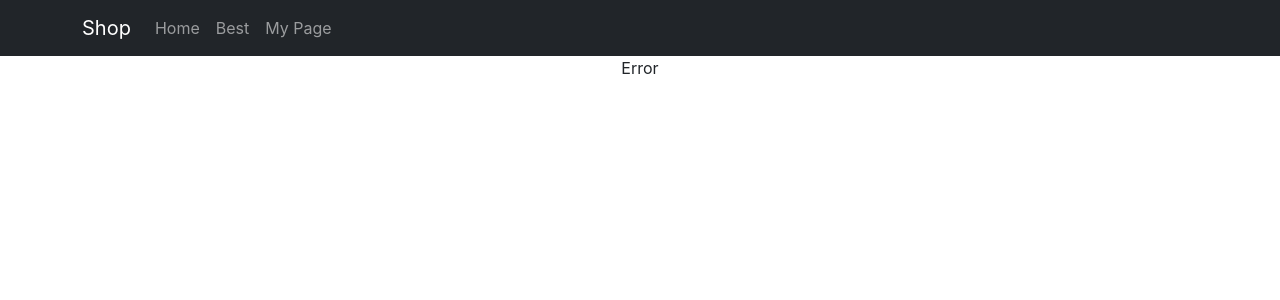
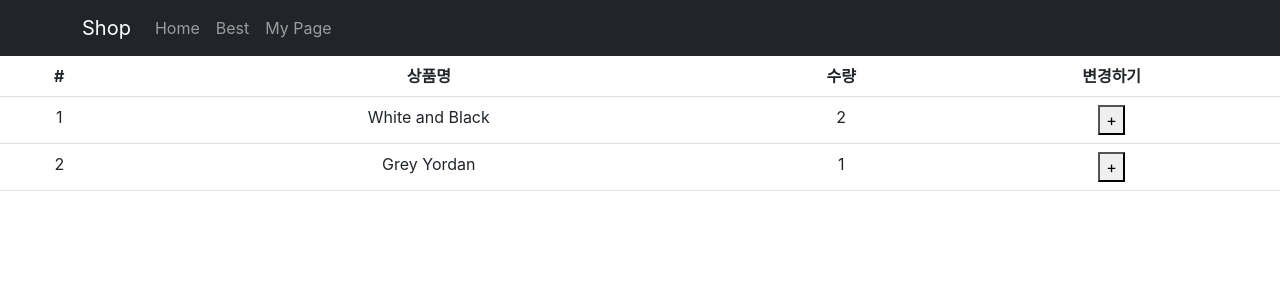
Before and after one commit to BoKyoungChoo/shopping-mall, a React (Create React App) app: page /cart in a window 1280 px wide. Shown: the top 300 px of the page. Built offline with nearby package versions, Linux system fonts and the light colour scheme.

Commit message:
Feat: redux 설치 후 사용

```diff
--- a/package.json
+++ b/package.json
@@ -3,6 +3,7 @@
   "version": "0.1.0",
   "private": true,
   "dependencies": {
+    "@reduxjs/toolkit": "^2.0.1",
     "@testing-library/jest-dom": "^5.17.0",
     "@testing-library/react": "^13.4.0",
     "@testing-library/user-event": "^13.5.0",
@@ -11,6 +12,7 @@
     "react": "^18.2.0",
     "react-bootstrap": "^2.9.1",
     "react-dom": "^18.2.0",
+    "react-redux": "^9.0.4",
     "react-router-dom": "^6.20.0",
     "react-scripts": "5.0.1",
     "web-vitals": "^2.1.4"
--- a/src/App.js
+++ b/src/App.js
@@ -1,10 +1,11 @@
 import { Col, Container, Nav, Navbar, Row } from "react-bootstrap";
 import "./App.css";
 import { Routes, Route, Link, useNavigate } from "react-router-dom";
-import Main from "./page";
-import Detail from "./page/detail";
-import Mypage from "./page/mypage";
-import Error from "./page/error";
+import Main from "./page/Main";
+import Detail from "./page/Detail";
+import Mypage from "./page/Mypage";
+import Error from "./page/Error";
+import Cart from "./page/Cart";
 
 function App() {
   const navigate = useNavigate();
@@ -36,6 +37,7 @@ function App() {
           <Route path="point" element={<div>포인트내역</div>} />
         </Route>
         <Route path="*" element={<Error />} />
+        <Route path="/cart" element={<Cart />} />
       </Routes>
     </div>
   );
--- a/src/index.js
+++ b/src/index.js
@@ -4,14 +4,16 @@ import "./index.css";
 import App from "./App";
 import reportWebVitals from "./reportWebVitals";
 import { BrowserRouter } from "react-router-dom";
+import { Provider } from "react-redux";
+import store from "./store";
 
 const root = ReactDOM.createRoot(document.getElementById("root"));
 root.render(
-  <React.StrictMode>
+  <Provider store={store}>
     <BrowserRouter>
       <App />
     </BrowserRouter>
-  </React.StrictMode>
+  </Provider>
 );
 
 // If you want to start measuring performance in your app, pass a function
--- /dev/null
+++ b/src/page/Cart.jsx
@@ -0,0 +1,47 @@
+import { useDispatch, useSelector } from "react-redux";
+
+import { Table } from "react-bootstrap";
+import { nameChangeFn } from "../store";
+
+const Cart = () => {
+  const userName = useSelector((state) => state.userName);
+  const productList = useSelector((state) => state.productList);
+  const dispatch = useDispatch();
+
+  return (
+    <div>
+      <Table>
+        <thead>
+          <tr>
+            <th>#</th>
+            <th>상품명</th>
+            <th>수량</th>
+            <th>변경하기</th>
+          </tr>
+        </thead>
+        <tbody>
+          {productList.map((product, index) => {
+            return (
+              <tr key={product.id}>
+                <td>{index + 1}</td>
+                <td>{product.name}</td>
+                <td>{product.count}</td>
+                <td>
+                  <button
+                    onClick={() => {
+                      dispatch(nameChangeFn());
+                    }}
+                  >
+                    +
+                  </button>
+                </td>
+              </tr>
+            );
+          })}
+        </tbody>
+      </Table>
+    </div>
+  );
+};
+
+export default Cart;
--- a/src/page/index.jsx
+++ b/src/page/Main.jsx
@@ -5,6 +5,7 @@ import axios from "axios";
 import { useEffect, useState } from "react";
 
 let btnClickNum = 2;
+
 const Main = ({ data }) => {
   console.log(btnClickNum);
   const [dataList, setDataList] = useState(data);
--- /dev/null
+++ b/src/store.js
@@ -0,0 +1,34 @@
+import { configureStore, createSlice } from "@reduxjs/toolkit";
+
+const userName = createSlice({
+  name: "userName",
+  initialState: "추복영",
+  reducers: {
+    nameChangeFn(state) {
+      return "추보경";
+    },
+  },
+});
+
+export const { nameChangeFn } = userName.actions;
+
+const userPhoneNumber = createSlice({
+  name: "userPhoneNumber",
+  initialState: "010-3899-0102",
+});
+
+const productList = createSlice({
+  name: "productList",
+  initialState: [
+    { id: 0, name: "White and Black", count: 2 },
+    { id: 2, name: "Grey Yordan", count: 1 },
+  ],
+});
+
+export default configureStore({
+  reducer: {
+    userName: userName.reducer,
+    userPhoneNumber: userPhoneNumber.reducer,
+    productList: productList.reducer,
+  },
+});
```
Also changed, not shown: 1 other file (tests, documents, lock files or other folders).
